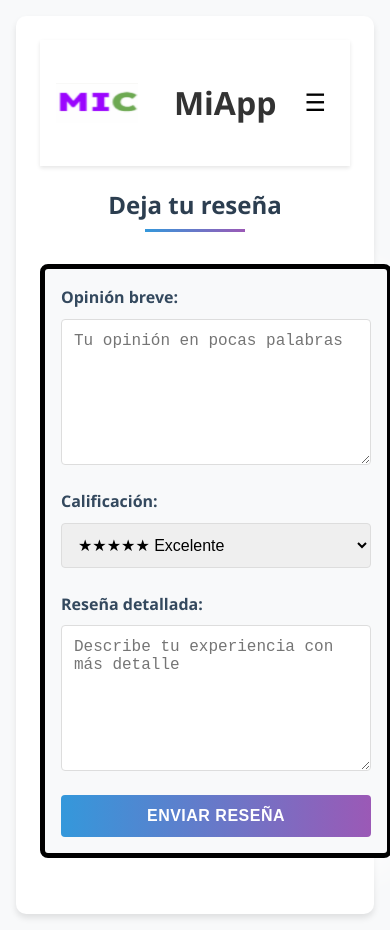
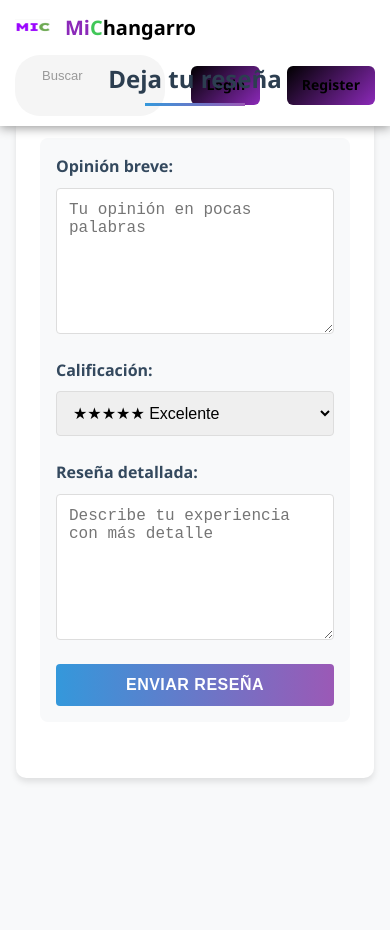
Before and after one commit to lilbovio/mychangarro, a React (Vite) app in the folder frontend/: page /review in a window 390 px wide. After the commit the page ends 844 px from the top, so only its background shows below. Built offline with nearby package versions, Linux system fonts and the light colour scheme.

Commit message:
Hola soy IO EL POIO en el clahs
modifique el index con un metatag
arregle el bug del borde
y hice un nuevo header
tanto puli el registro

```diff
--- a/frontend/index.html
+++ b/frontend/index.html
@@ -4,6 +4,7 @@
     <meta charset="UTF-8" />
     <meta name="viewport" content="width=device-width, initial-scale=1.0" />
     <title>MyChangarro</title>
+    <meta name="keyword" content="Negocios,Emprender,Comida,Comprar Comida, Negocios Locales"> <!-- * Para que la gente nos encuentra con palabras clave YIYI -->
     <link rel="icon" href="./src/assets/logo.png"> <!--* Le puse nuestro icono al navegador -->
   </head>
   <body>
--- a/frontend/src/components/Header.jsx
+++ b/frontend/src/components/Header.jsx
@@ -1,36 +1,38 @@
 import { useState } from 'react';
 import { Link } from 'react-router-dom';
 import logo from '@/assets/logo.png';
+import styles from './Header.module.css';
+
 
 function Header() {
   const [isMenuOpen, setIsMenuOpen] = useState(false);
+  const [searchTerm, setSearchTerm] = useState('');
+
 
   return (
-    <header className="header">
+    <header className={styles.header}>
+      <div className={styles.navleft}>
       <img src={logo} alt="Logo" className="logo" />
-      <h1>MiApp</h1>
-      <div className="menu-container">
-        <button
-          className="menu-button"
-          onClick={() => setIsMenuOpen(!isMenuOpen)}
-        >
-          ☰
-        </button>
+      <h3><span className={styles.morado}>Mi</span><span className={styles.verde}>C</span>hangarro</h3>
+      </div>
+      <div className={styles.navright}>
+      <form className={styles.searchForm}>
+      <input
+            type="text"
+            placeholder="Buscar"
+            className={styles.searchInput}
+            value={searchTerm}
+            onChange={(e) => setSearchTerm(e.target.value)}
+          />
+        </form>
+        <div className={styles.loginButton}>
+        <Link to="" className="nav-link">Login</Link>
+        </div>
+        <div className={styles.registerButton}>
+        <Link to="/register" className="nav-link nav-link-register">Register</Link>
+        </div>
+      </div>
 
-        {isMenuOpen && (
-          <div className="dropdown-menu">
-            <Link to="/home" className="menu-item" onClick={() => setIsMenuOpen(false)}>
-              Inicio
-            </Link>
-            <Link to="/review" className="menu-item" onClick={() => setIsMenuOpen(false)}>
-              Reseñas
-            </Link>
-            <Link to="/profile" className="menu-item" onClick={() => setIsMenuOpen(false)}>
-              Mi Perfil
-            </Link>
-          </div>
-        )}
-      </div>
     </header>
   );
 }
--- /dev/null
+++ b/frontend/src/components/Header.module.css
@@ -0,0 +1,146 @@
+/* *VOVIO AQUI MODIFIQUE EL HOME Y LE PUSE UNA BARRA SUPERIOR */
+
+.header {
+  position: fixed;
+  top: 0;
+  left: 0;
+  right: 0;
+  height: 70px;
+  background: #fff;
+  box-sizing: content-box;
+  box-shadow: 0 2px 10px #999;
+  display: flex;
+  justify-content: space-between;
+  align-items: center;
+  padding: 0 30px;
+}
+
+
+.navleft { /* *vovio aqui ES EL CP IZQUIERDO  */
+  display: flex;
+  align-items: center;
+  gap: 15px;
+}
+
+.navleft img {
+  width: 45px;
+  height: 45px;
+  object-fit: contain;
+}
+
+.navleft h3 {
+  margin: 0;
+  color: #000;
+  font-size: 24px;
+  font-weight: 700;
+}
+
+.morado{
+    color: #8b29b9;
+}
+
+.verde{
+    color: #40C758;
+}
+
+.navright {     /* * Y AQUI COMIENZA EL CP DERECHO */
+  display: flex;
+  align-items: center;
+  gap: 50px; /* ? no me acordaba como separar los elementos por columnas FF */
+}
+
+
+.searchForm {
+  display: flex;
+  align-items: center;
+  background: #f5f5f5;
+  border-radius: 25px;
+  padding: 5px 15px;
+  transition: all 0.3s ease;
+}
+
+.searchForm:focus-within {
+  background: #ebebeb;
+  box-shadow: 0 0 0 2px rgba(139, 41, 185, 0.2);
+}
+
+.searchInput {
+  border: none !important;
+  box-shadow: none !important;
+  background: transparent;
+  padding: 8px 12px;
+  font-size: 14px;
+  outline: none;
+  width: 300px;
+}
+
+.searchInput::placeholder {
+  color: #999;
+}
+
+        /* !=====================Botones de login y registro ARRIBA EL CEPES===========*/
+.loginButton a, .registerButton a {   /* aqui sus contenedores  */
+  text-decoration: none;
+  color: #000;
+  font-weight: 500;
+  font-size: 16px;
+  padding: 10px 30px;
+  border-radius: 6px;
+  transition: all 0.2s ease;
+  display: block;
+}
+
+.loginButton a:hover {
+  color: #fff;
+  background: linear-gradient(135deg, #000 0%, #8b29b8 100%)
+}
+
+.loginButton a,.registerButton a {
+  background: linear-gradient(135deg, #000 0%, #8b29b8 100%);
+  color: #000;
+  font-weight: 700;
+}
+
+.registerButton a:hover {
+  background: linear-gradient(135deg, #000 0%, #8b29b8 100%);
+  transform: translateY(-2px);
+  box-shadow: 0 4px 12px #8b29b9;
+  color: #fff;
+}
+
+
+@media (max-width: 768px) { /* *Parte responsiva de mycpgarro */
+  .header {
+    padding: 0 15px;
+    height: auto;
+    flex-wrap: wrap;
+    padding-top: 10px;
+    padding-bottom: 10px;
+  }
+
+  .navleft h3 {
+    font-size: 20px;
+  }
+
+  .navleft img {
+    width: 35px;
+    height: 35px;
+  }
+
+  .navright {
+    width: 100%;
+    justify-content: space-between;
+    margin-top: 10px;
+    gap: 10px;
+  }
+
+  .searchInput {
+    width: 120px;
+    font-size: 13px;
+  }
+
+  .loginButton a, .registerButton a {
+    font-size: 14px;
+    padding: 8px 15px;
+  }
+}
--- a/frontend/src/index.css
+++ b/frontend/src/index.css
@@ -9,6 +9,7 @@ body {
   color: #333;
   line-height: 1.6;
 }
+
 
 /* Contenedor principal */
 .home-container {
--- a/frontend/src/pages/Home.jsx
+++ b/frontend/src/pages/Home.jsx
@@ -41,7 +41,6 @@ function Home() {
   return (
     <div className={styles.container}>
       <Header />
-
       <div className={styles.userInfo}>
         <img
           src={user.image_url || defaultUserImage}
--- a/frontend/src/pages/Register.jsx
+++ b/frontend/src/pages/Register.jsx
@@ -23,13 +23,13 @@ function Register() {
     <div>
       <nav className={style.navBar}>
         <div className={style.navLogo} onClick={() => navigate('/')}>
-          <img src={home} alt="" />
-          <span>Home</span>
+          <img className={style.imgHome} src={home} alt="" />
+          <span><span className={style.morado}>Mi</span><span className={style.verde}>C</span>hangarro</span>
         </div>
         <div className={style.navBrand}><span className={style.morado}>Mi</span><span className={style.verde}>C</span>hangarro</div>
       </nav>
       <div className={style.registerContainer}>
-        <form onSubmit={handleSubmit}>
+        <form className={style.formularioRegister} onSubmit={handleSubmit}>
           <h2 className={style.tittleRegister}><span className={style.morado}>Re</span><span className={style.verde}>g</span>istro</h2>
           <p className={style.subRegister} >Registrarte es gratis :V</p>
           <input
--- a/frontend/src/pages/Register.module.css
+++ b/frontend/src/pages/Register.module.css
@@ -15,12 +15,16 @@
   z-index: 1000;
 }
 
+.imgHome{
+  height: 70px;
+}
+
 .navLogo {
   display: flex;
   align-items: center;
-  gap: 8px;
+  gap: 2px;
   cursor: pointer;
-  color: #8b29b9;
+  color: #000;
   font-weight: 600;
   font-size: 18px;
   transition: all 0.3s ease;
@@ -49,8 +53,7 @@
   padding: 90px 20px 20px 20px;
 }
 
-/* *Formulario Completo*/
-form {
+.formularioRegister {
   background: white;
   padding: 40px;
   border: 5px solid #000;
@@ -72,8 +75,8 @@ form {
   }
 }
 
-/* Título */
-.tittleRegister {
+
+.tittleRegister {   /* *Titulo aca bien chido */
   margin: 0 0 30px 0;
   color: #333;
   text-align: center;
@@ -98,8 +101,8 @@ form {
     color: #40C758;
 }
 
-/* Inputs */
-form input {
+
+form input {      /* ===================INPUTS HERE BABY===================== */
   width: 100%;
   padding: 14px 16px;
   margin-bottom: 20px;
@@ -125,7 +128,7 @@ form button {
   width: 100%;
   padding: 14px;
   background: linear-gradient(135deg, #000 0%, #8b29b9 100%);
-  color: white;
+  color: #fff;
   border: none;
   border-radius: 8px;
   font-size: 16px;
```
